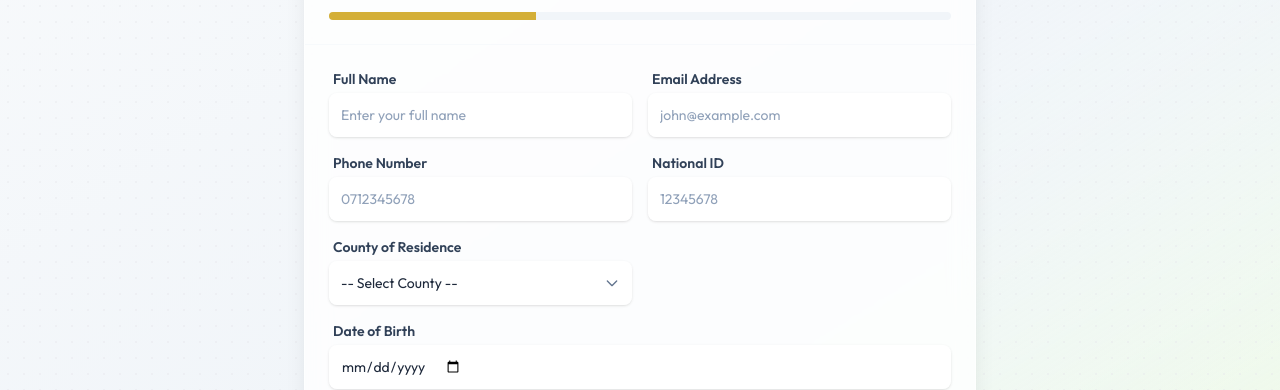
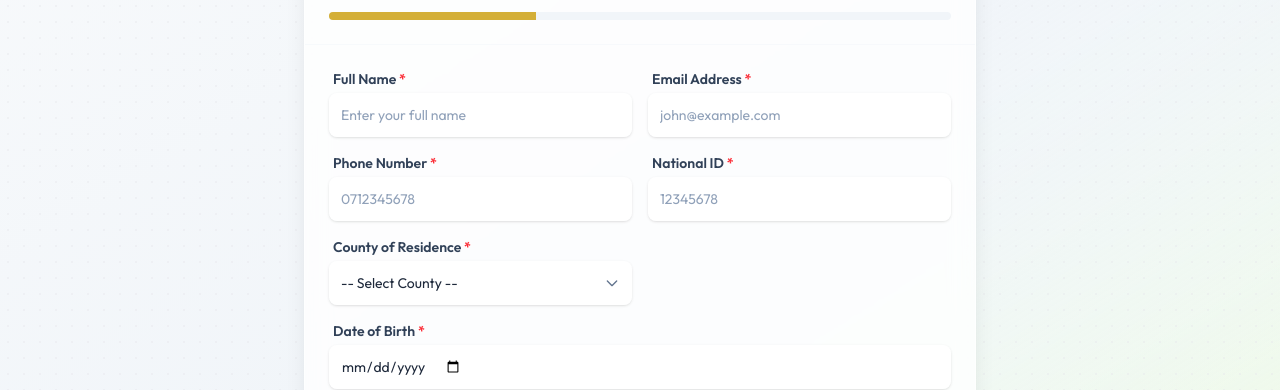
Before and after one commit to ksamedia2021-tech/ksa-portal, a Next.js app: page / in a window 1280 px wide. Shown: the part 178-568 px from the top of the page. Built offline with nearby package versions, Linux system fonts and the light colour scheme.

Commit message:
feat: enforce mandatory fields and refine grade logic for Certificate track

```diff
--- a/src/app/api/submit-application/route.ts
+++ b/src/app/api/submit-application/route.ts
@@ -109,8 +109,9 @@ export async function POST(req: NextRequest) {
 
         // 4. Email Trigger Logic
         const pdfId = courseTrack === 'CBET' ? PDF_IDS.CBET : PDF_IDS.DIPLOMA;
-        const emailSubject = `Your KSA 2026 Application Form - ${courseTrack}`;
-        const emailBody = `Dear ${data.fullName}, congratulations on qualifying. Please download the attached PDF, fill it in BLOCK LETTERS, and return it by Feb 6th, 2026.`;
+        const trackLabel = courseTrack === 'CERTIFICATE' ? 'Certificate' : courseTrack;
+        const emailSubject = `Your KSA 2026 Application Form - ${trackLabel}`;
+        const emailBody = `Dear ${data.fullName}, congratulations on qualifying for the ${trackLabel} track. Please download the attached PDF, fill it in BLOCK LETTERS, and return it by Feb 6th, 2026.`;
         const googleDriveLink = `https://drive.google.com/uc?id=${pdfId}&export=download`;
 
         // MOCK EMAIL SENDING
--- a/src/components/StepBioData.tsx
+++ b/src/components/StepBioData.tsx
@@ -40,31 +40,31 @@ export default function StepBioData({ defaultValues, onNext }: StepBioDataProps)
         <form onSubmit={handleSubmit(onSubmit)} className="space-y-4">
             <div className="grid grid-cols-1 md:grid-cols-2 gap-4">
                 <div>
-                    <Label htmlFor="fullName">Full Name</Label>
+                    <Label htmlFor="fullName">Full Name <span className="text-red-500">*</span></Label>
                     <Input id="fullName" {...register('fullName')} placeholder="Enter your full name" />
                     {errors.fullName && <p className="text-red-500 text-xs mt-1">{errors.fullName.message}</p>}
                 </div>
 
                 <div>
-                    <Label htmlFor="email">Email Address</Label>
+                    <Label htmlFor="email">Email Address <span className="text-red-500">*</span></Label>
                     <Input id="email" type="email" {...register('email')} placeholder="john@example.com" />
                     {errors.email && <p className="text-red-500 text-xs mt-1">{errors.email.message}</p>}
                 </div>
 
                 <div>
-                    <Label htmlFor="phoneNumber">Phone Number</Label>
+                    <Label htmlFor="phoneNumber">Phone Number <span className="text-red-500">*</span></Label>
                     <Input id="phoneNumber" {...register('phoneNumber')} placeholder="0712345678" />
                     {errors.phoneNumber && <p className="text-red-500 text-xs mt-1">{errors.phoneNumber.message}</p>}
                 </div>
 
                 <div>
-                    <Label htmlFor="nationalId">National ID</Label>
+                    <Label htmlFor="nationalId">National ID <span className="text-red-500">*</span></Label>
                     <Input id="nationalId" {...register('nationalId')} placeholder="12345678" />
                     {errors.nationalId && <p className="text-red-500 text-xs mt-1">{errors.nationalId.message}</p>}
                 </div>
 
                 <div>
-                    <Label htmlFor="county">County of Residence</Label>
+                    <Label htmlFor="county">County of Residence <span className="text-red-500">*</span></Label>
                     <Select id="county" {...register('county')}>
                         <option value="">-- Select County --</option>
                         {['Mombasa', 'Kwale', 'Kilifi', 'Tana River', 'Lamu', 'Taita/Taveta', 'Garissa', 'Wajir', 'Mandera', 'Marsabit', 'Isiolo', 'Meru', 'Tharaka-Nithi', 'Embu', 'Kitui', 'Machakos', 'Makueni', 'Nyandarua', 'Nyeri', 'Kirinyaga', 'Murang\'a', 'Kiambu', 'Turkana', 'West Pokot', 'Samburu', 'Trans Nzoia', 'Uasin Gishu', 'Elgeyo/Marakwet', 'Nandi', 'Baringo', 'Laikipia', 'Nakuru', 'Narok', 'Kajiado', 'Kericho', 'Bomet', 'Kakamega', 'Vihiga', 'Bungoma', 'Busia', 'Siaya', 'Kisumu', 'Homa Bay', 'Migori', 'Kisii', 'Nyamira', 'Nairobi City'].map(c => (
@@ -75,7 +75,7 @@ export default function StepBioData({ defaultValues, onNext }: StepBioDataProps)
                 </div>
 
                 <div className="md:col-span-2">
-                    <Label htmlFor="dob">Date of Birth</Label>
+                    <Label htmlFor="dob">Date of Birth <span className="text-red-500">*</span></Label>
                     <Input id="dob" type="date" {...register('dob')} />
                     {errors.dob && <p className="text-red-500 text-xs mt-1">{errors.dob.message}</p>}
                 </div>
--- a/src/components/StepDetails.tsx
+++ b/src/components/StepDetails.tsx
@@ -34,9 +34,9 @@ export default function StepDetails({ age, defaultValues, onNext, onBack }: Step
         };
         const val = gradeValue[grade] || 0;
 
-        if (val >= 5) return 'DIPLOMA';
-        if (val >= 3) return 'CERTIFICATE';
-        return 'INELIGIBLE';
+        if (val >= 5) return 'DIPLOMA';    // C- or higher
+        if (val >= 3) return 'CERTIFICATE'; // D+ or D
+        return 'INELIGIBLE';               // D- or below
     };
 
     const academicLevel = getAcademicLevel(kcseGrade);
@@ -80,7 +80,7 @@ export default function StepDetails({ age, defaultValues, onNext, onBack }: Step
             <div className="space-y-4">
                 {/* 1. Qualification - Visible for Everyone */}
                 <div>
-                    <Label htmlFor="highestQualification">Highest Qualification</Label>
+                    <Label htmlFor="highestQualification">Highest Qualification <span className="text-red-500">*</span></Label>
                     <Select id="highestQualification" {...register('highestQualification')}>
                         <option value="">-- Select Qualification --</option>
                         <option value="Degree">Degree</option>
@@ -95,7 +95,7 @@ export default function StepDetails({ age, defaultValues, onNext, onBack }: Step
 
                 {/* 2. Grade - Visible for Everyone */}
                 <div>
-                    <Label htmlFor="kcseMeanGrade">KCSE Mean Grade</Label>
+                    <Label htmlFor="kcseMeanGrade">KCSE Mean Grade <span className="text-red-500">*</span></Label>
                     <Select id="kcseMeanGrade" {...register('kcseMeanGrade')}>
                         <option value="">-- Select Grade --</option>
                         <option value="A">A</option>
@@ -116,7 +116,7 @@ export default function StepDetails({ age, defaultValues, onNext, onBack }: Step
 
                 {/* 3. Campus Selection */}
                 <div>
-                    <Label htmlFor="preferredCampus">Select Preferred Campus</Label>
+                    <Label htmlFor="preferredCampus">Select Preferred Campus <span className="text-red-500">*</span></Label>
                     <Select id="preferredCampus" {...register('preferredCampus')}>
                         <option value="">-- Select Campus --</option>
                         {isCBET ? (
@@ -151,7 +151,7 @@ export default function StepDetails({ age, defaultValues, onNext, onBack }: Step
                         {academicLevel === 'CERTIFICATE' && (
                             <Alert variant="info" className="bg-green-50 border-green-200">
                                 <div className="font-semibold text-green-800">Application Level: Certificate</div>
-                                <div className="text-xs text-green-600">Based on your D Plain grade, you qualify for the Certificate program.</div>
+                                <div className="text-xs text-green-600">Based on your D+ or D Plain grade, you qualify for the Certificate program.</div>
                             </Alert>
                         )}
                         {showGradeError && (
--- a/src/components/StepPayment.tsx
+++ b/src/components/StepPayment.tsx
@@ -38,7 +38,7 @@ export default function StepPayment({ onNext, onBack, isSubmitting }: StepPaymen
             </div>
 
             <div>
-                <Label htmlFor="mpesaCode">M-PESA Transaction Code</Label>
+                <Label htmlFor="mpesaCode">M-PESA Transaction Code <span className="text-red-500">*</span></Label>
                 <Input
                     id="mpesaCode"
                     placeholder="e.g. QWE1234567"
--- a/src/lib/schemas.ts
+++ b/src/lib/schemas.ts
@@ -16,7 +16,7 @@ export const academicDetailsSchema = z.object({
     courseTrack: z.enum(['CBET', 'DIPLOMA', 'CERTIFICATE']),
     highestQualification: z.string().min(1, "Highest qualification is required"),
     kcseMeanGrade: z.enum(['A', 'A-', 'B+', 'B', 'B-', 'C+', 'C', 'C-', 'D+', 'D', 'D-', 'E']),
-    preferredCampus: z.enum(['Nyeri', 'Thika', 'Ugenya', 'Ainabkoi']).optional(),
+    preferredCampus: z.enum(['Nyeri', 'Thika', 'Ugenya', 'Ainabkoi'], { required_error: "Please select a campus" }),
 });
 
 export const paymentSchema = z.object({
```
